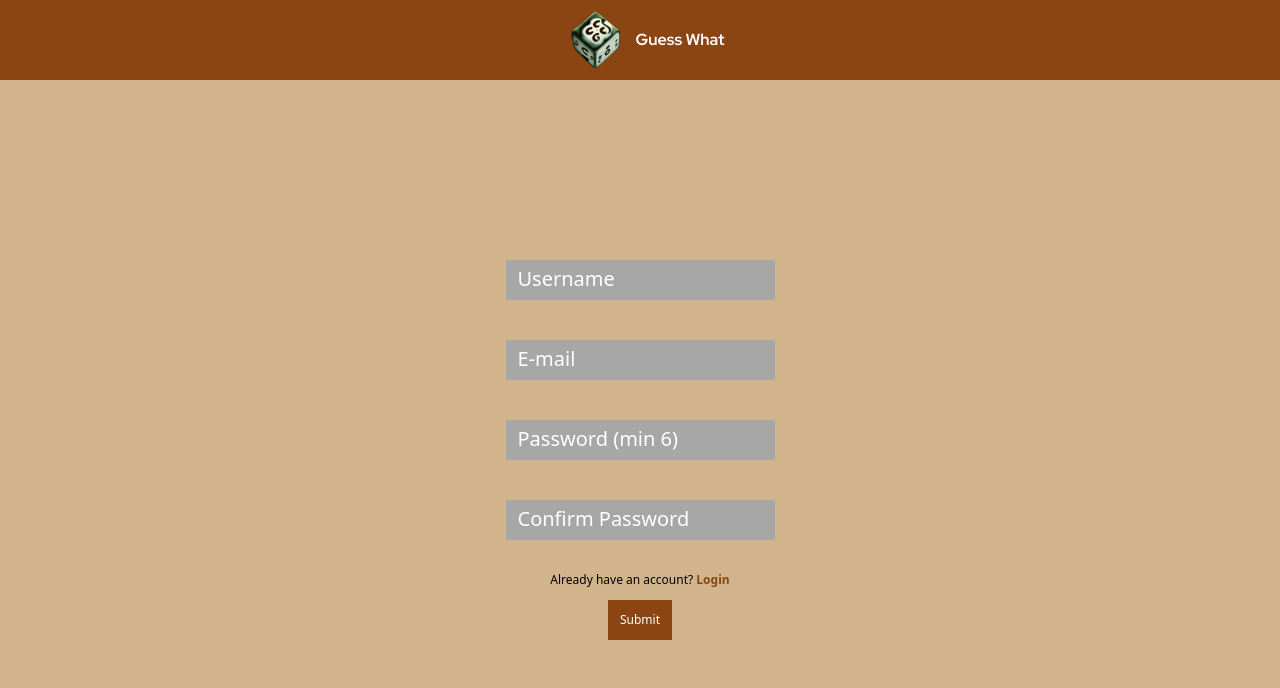
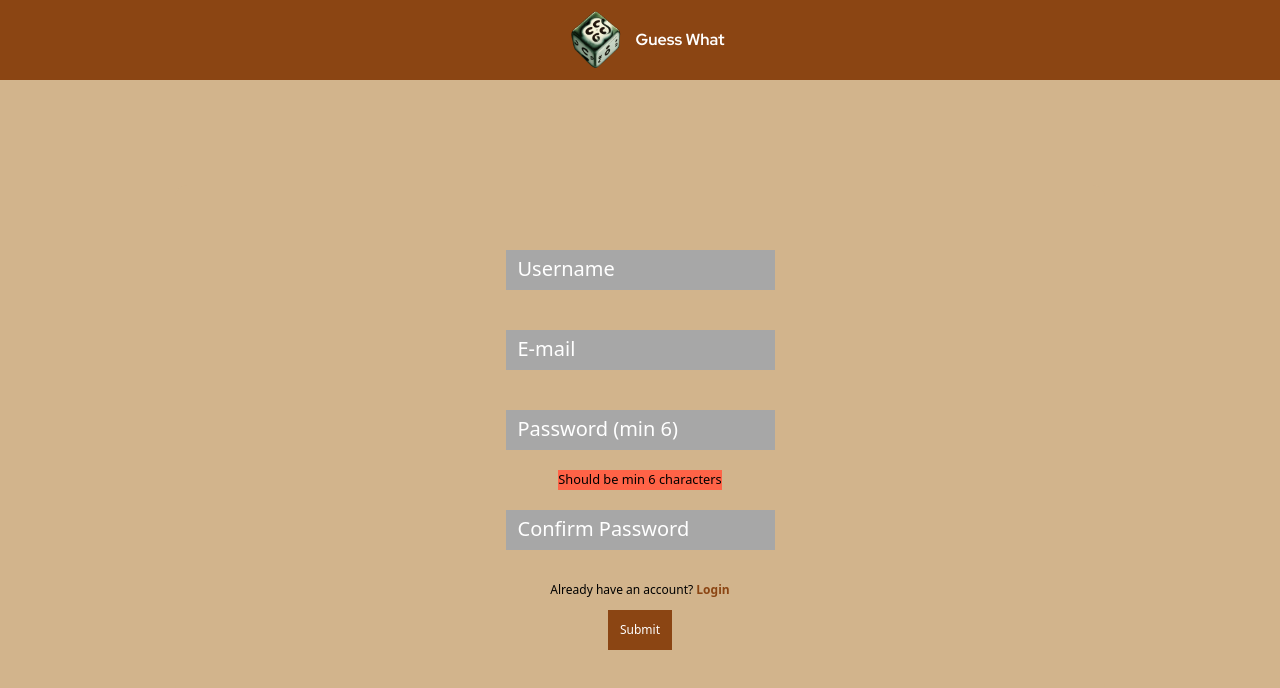
Before and after one commit to Anzcyent/guess-what-client, a React (Vite) app: page / in a window 1280 px wide. Both pictures are taken after a click on the element "Register". Shown: the top 688 px of the page. Built offline with nearby package versions, Linux system fonts and the light colour scheme; no server answers.

Commit message:
Register page change

```diff
--- a/src/containers/LoginRegister.jsx
+++ b/src/containers/LoginRegister.jsx
@@ -86,6 +86,8 @@ const LoginRegister = () => {
           onChange={handleChange}
         />
 
+        {!loginRender && <small className="bg-tomato">Should be min 6 characters</small>}
+
         {!loginRender && (
           <input
             type="password"
```
